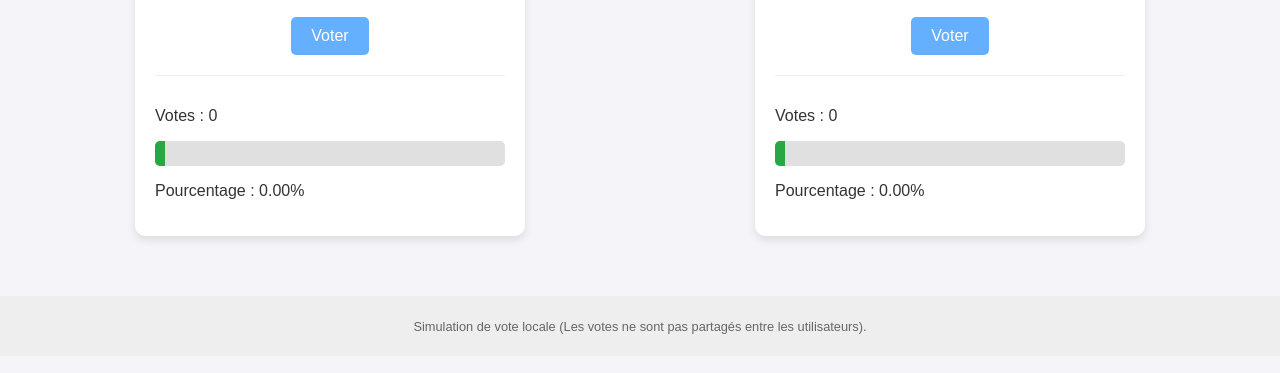
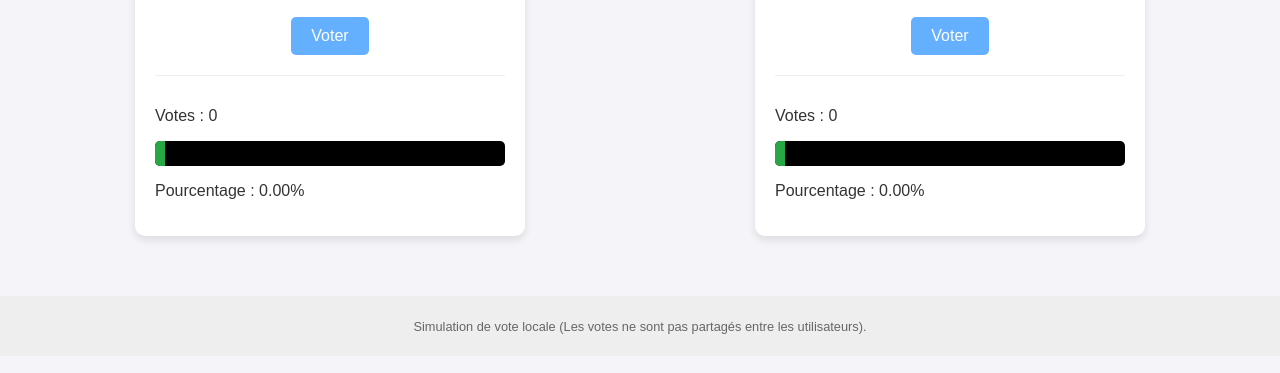
Before and after one commit to Carlitos-hack/Vote.github.io, a plain HTML site: page index.html in a window 1280 px wide. Shown: the part 381-754 px from the top of the page. Drawn offline with Linux system fonts and the light colour scheme.

Commit message:
Update style.css

```diff
--- a/style.css
+++ b/style.css
@@ -63,7 +63,7 @@ button {
 }
 
 .progress-bar-container {
-    background-color: #e0e0e0;
+    background-color: black;
     border-radius: 5px;
     margin: 10px 0;
     height: 25px;
```
